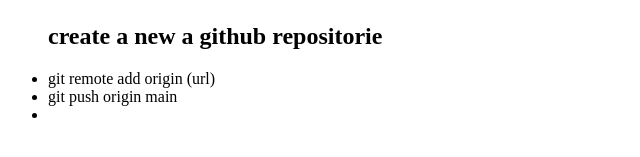
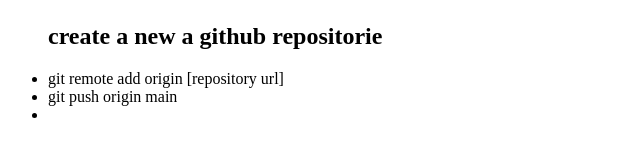
Before and after one commit to Python-ae/github-refresh, a plain HTML site: page index.html in a window 1280 px wide. Shown: the part 267-424 px from the top of the page, 0-640 px from the left. Drawn offline with Linux system fonts and the light colour scheme.

Commit message:
line 21 modified

```diff
--- a/index.html
+++ b/index.html
@@ -18,7 +18,7 @@
   <br>
   <ul>
     <h2>create a new a github repositorie</h2>
-    <li>git remote add origin (url)</li>
+    <li>git remote add origin [repository url]</li>
     <li>git push origin main</li>
 
     <li></li>
```
